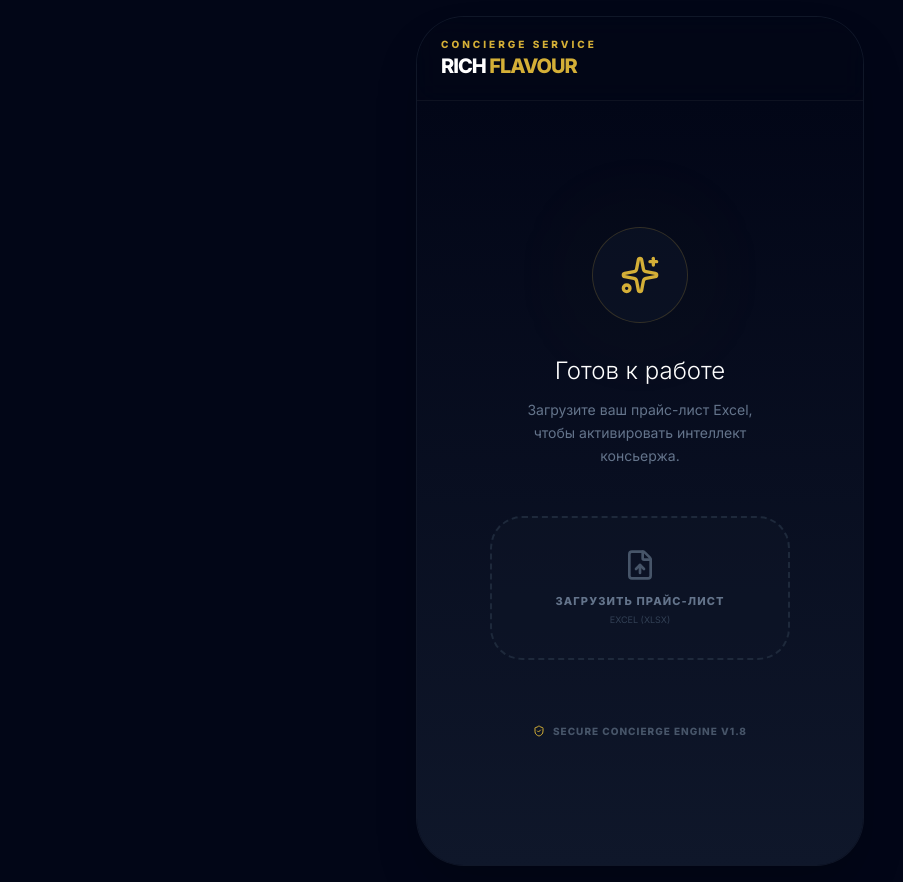
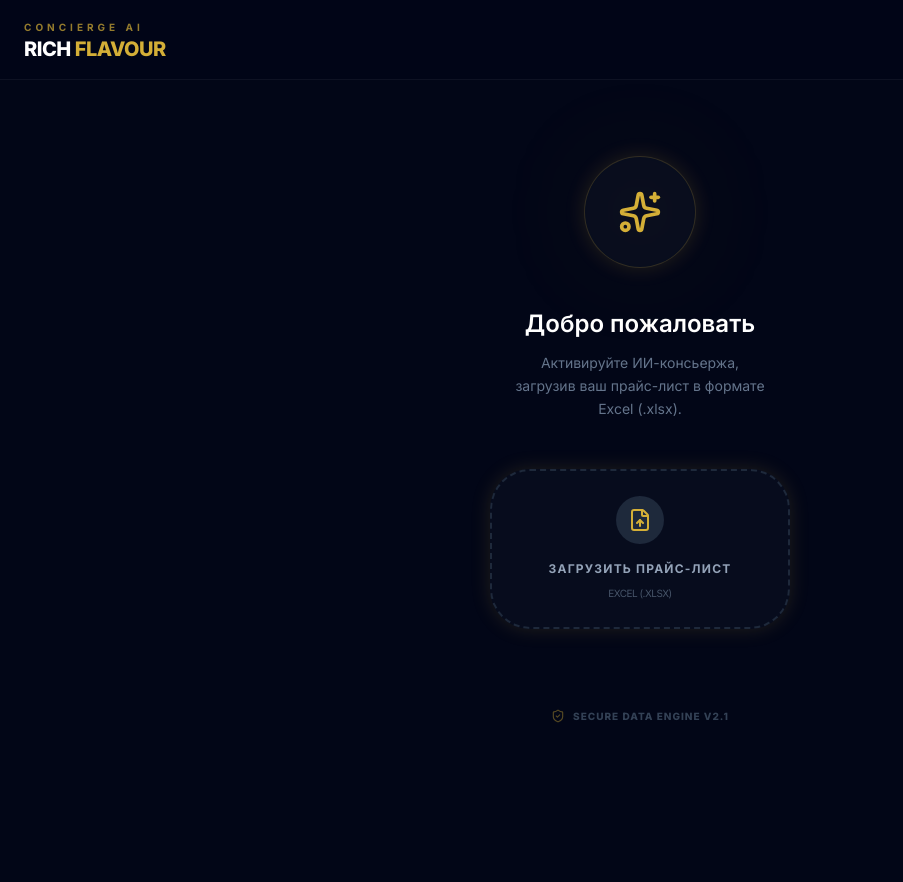
Before and after one commit to ean7777/Rich-flavour, a React (Vite) app: page / in a window 1280 px wide. Shown: the whole page, without its empty margins (0-903 px from the left). After the commit the page ends 800 px from the top, so only its background shows below. Built offline with nearby package versions, Linux system fonts and the light colour scheme.

Commit message:
Add files via upload

```diff
--- a/App.tsx
+++ b/App.tsx
@@ -1,5 +1,5 @@
 import React, { useState, useEffect, useRef } from 'react';
-import { Sparkles, Trash2, FileUp, Loader2, CheckCircle2, Send, ShieldCheck, Search, User, Bot } from 'lucide-react';
+import { Sparkles, Trash2, FileUp, Loader2, CheckCircle2, Send, ShieldCheck, User, Bot, AlertCircle, Search } from 'lucide-react';
 import * as XLSX from 'xlsx';
 import { GoogleGenAI } from "@google/genai";
 
@@ -20,68 +20,7 @@ interface ChatMessage {
   timestamp: Date;
 }
 
-// --- СЕРВИС: ИИ (GEMINI) ---
-const queryGemini = async (
-  prompt: string,
-  products: Product[],
-  history: { role: MessageRole; content: string }[] = []
-): Promise<string> => {
-  const apiKey = process.env.API_KEY;
-  if (!apiKey || apiKey === "undefined") {
-    return "Системная ошибка: API_KEY не настроен в окружении проекта.";
-  }
-
-  const ai = new GoogleGenAI({ apiKey });
-
-  const q = prompt.toLowerCase();
-  const matches = products.filter(p =>
-    p.brand.toLowerCase().includes(q) ||
-    p.name.toLowerCase().includes(q) ||
-    q.split(' ').some(word => word.length > 3 && (p.brand.toLowerCase().includes(word) || p.name.toLowerCase().includes(word)))
-  ).slice(0, 30);
-
-  const context = matches.length > 0
-    ? matches.map(p => `• БРЕНД: ${p.brand.toUpperCase()} | МОДЕЛЬ: ${p.name} | ЦЕНА: ${p.price}`).join('\n')
-    : "В каталоге не найдено точных совпадений для данного запроса.";
-
-  const systemInstruction = `
-    Ты — VIP-консьерж элитного парфюмерного дома "RICH FLAVOUR".
-    Твоя задача: помогать клиентам находить информацию о товарах и ценах из прайс-листа.
-
-    ДАННЫЕ ИЗ ТВОЕГО КАТАЛОГА:
-    ${context}
-
-    ПРАВИЛА ОБЩЕНИЯ:
-    1. Отвечай кратко, профессионально и очень вежливо.
-    2. Используй только данные из предоставленного списка. Не придумывай цены.
-    3. Если товара нет, предложи ознакомиться с другими позициями того же бренда.
-    4. Выделяй названия брендов и ароматов жирным шрифтом (**текст**).
-    5. Если цена в списке "По запросу", так и пиши.
-  `;
-
-  try {
-    const response = await ai.models.generateContent({
-      model: 'gemini-3-flash-preview',
-      contents: [
-        ...history.map(h => ({
-          role: h.role === 'assistant' ? 'model' : 'user',
-          parts: [{ text: h.content }]
-        })),
-        { role: 'user', parts: [{ text: prompt }] }
-      ],
-      config: {
-        systemInstruction,
-        temperature: 0.1
-      }
-    });
-    return response.text || "Извините, я не смог сформировать ответ. Попробуйте уточнить запрос.";
-  } catch (err) {
-    console.error("AI Error:", err);
-    return "Произошла техническая ошибка при связи с ИИ. Пожалуйста, проверьте настройки API ключа.";
-  }
-};
-
-// --- КОМПОНЕНТ: ЗАГРУЗЧИК ---
+// --- КОМПОНЕНТ: ЗАГРУЗКА EXCEL ---
 const ExcelUploader: React.FC<{ onDataLoaded: (data: Product[]) => void }> = ({ onDataLoaded }) => {
   const [loading, setLoading] = useState(false);
   const [success, setSuccess] = useState(false);
@@ -112,10 +51,12 @@ const ExcelUploader: React.FC<{ onDataLoaded: (data: Product[]) => void }> = ({
           };
         });
 
+        if (products.length === 0) throw new Error("Пустой файл");
+
         setSuccess(true);
         setTimeout(() => { onDataLoaded(products); setLoading(false); }, 1000);
       } catch (err) {
-        alert("Ошибка при чтении файла. Используйте .xlsx");
+        alert("Ошибка чтения Excel. Проверьте формат файла.");
         setLoading(false);
       }
     };
@@ -123,16 +64,18 @@ const ExcelUploader: React.FC<{ onDataLoaded: (data: Product[]) => void }> = ({
   };
 
   return (
-    <label className={`w-full max-w-[300px] h-36 flex flex-col items-center justify-center border-2 border-dashed rounded-[2rem] cursor-pointer transition-all duration-500 ${success ? 'border-green-500 bg-green-500/10' : 'border-slate-800 bg-slate-900/40 hover:border-[#D4AF37]/50 hover:bg-slate-800/40'}`}>
+    <label className={`w-full max-w-[300px] h-40 flex flex-col items-center justify-center border-2 border-dashed rounded-[2.5rem] cursor-pointer transition-all duration-500 gold-glow ${success ? 'border-green-500 bg-green-500/10' : 'border-slate-800 bg-slate-900/40 hover:border-[#D4AF37]/50 hover:bg-slate-800/40'}`}>
       {loading ? (
-        <Loader2 className="animate-spin text-[#D4AF37] w-8 h-8" />
+        <Loader2 className="animate-spin text-[#D4AF37] w-10 h-10" />
       ) : success ? (
-        <CheckCircle2 className="text-green-500 w-10 h-10 animate-bounce" />
+        <CheckCircle2 className="text-green-500 w-12 h-12" />
       ) : (
         <div className="flex flex-col items-center">
-          <FileUp className="text-slate-600 mb-3" size={32} />
-          <span className="text-[11px] text-slate-500 font-bold uppercase tracking-widest">Загрузить прайс-лист</span>
-          <span className="text-[9px] text-slate-700 mt-1 uppercase">Excel (xlsx)</span>
+          <div className="w-12 h-12 rounded-full bg-slate-800 flex items-center justify-center mb-4">
+            <FileUp className="text-[#D4AF37]" size={24} />
+          </div>
+          <span className="text-[12px] text-slate-400 font-bold uppercase tracking-widest">Загрузить прайс-лист</span>
+          <span className="text-[10px] text-slate-600 mt-2 uppercase tracking-tighter">Excel (.xlsx)</span>
         </div>
       )}
       <input type="file" className="hidden" accept=".xlsx,.xls" onChange={handleFile} disabled={loading || success} />
@@ -140,19 +83,19 @@ const ExcelUploader: React.FC<{ onDataLoaded: (data: Product[]) => void }> = ({
   );
 };
 
-// --- КОМПОНЕНТ: ЧАТ ---
+// --- КОМПОНЕНТ: ИНТЕРФЕЙС ЧАТА ---
 const ChatInterface: React.FC<{ products: Product[] }> = ({ products }) => {
   const [messages, setMessages] = useState<ChatMessage[]>([{
     id: 'welcome',
     role: 'assistant',
-    content: 'Приветствую. Я ознакомился с вашим каталогом. Какой бренд или аромат вас интересует сегодня?',
+    content: 'Приветствую. Я изучил ваш прайс-лист. Какой бренд или аромат вас интересует сегодня?',
     timestamp: new Date()
   }]);
   const [input, setInput] = useState('');
   const [loading, setLoading] = useState(false);
   const scrollRef = useRef<HTMLDivElement>(null);
 
-  const brands = Array.from(new Set(products.map(p => p.brand))).filter(b => b !== 'N/A').slice(0, 15);
+  const brands = Array.from(new Set(products.map(p => p.brand))).filter(b => b !== 'N/A' && b.length > 1).slice(0, 15);
 
   useEffect(() => {
     if (scrollRef.current) scrollRef.current.scrollTop = scrollRef.current.scrollHeight;
@@ -165,42 +108,81 @@ const ChatInterface: React.FC<{ products: Product[] }> = ({ products }) => {
     setInput('');
     setLoading(true);
 
-    const history = messages.slice(-6).map(m => ({ role: m.role, content: m.content }));
-    const reply = await queryGemini(text, products, history);
+    try {
+      const apiKey = process.env.API_KEY;
+      if (!apiKey || apiKey === "undefined") throw new Error("API Key Missing");
+
+      const ai = new GoogleGenAI({ apiKey });
+      const q = text.toLowerCase();
+
+      // Поиск релевантных позиций в прайсе для контекста
+      const matches = products.filter(p =>
+        p.brand.toLowerCase().includes(q) ||
+        p.name.toLowerCase().includes(q) ||
+        q.split(' ').some(word => word.length > 3 && (p.brand.toLowerCase().includes(word) || p.name.toLowerCase().includes(word)))
+      ).slice(0, 40);
+
+      const context = matches.length > 0
+        ? matches.map(p => `• БРЕНД: ${p.brand.toUpperCase()} | МОДЕЛЬ: ${p.name} | ЦЕНА: ${p.price}`).join('\n')
+        : "В вашем списке товаров по этому запросу ничего не найдено.";
+
+      const response = await ai.models.generateContent({
+        model: 'gemini-3-flash-preview',
+        contents: [
+          ...messages.slice(-6).map(m => ({
+            role: m.role === 'assistant' ? 'model' : 'user',
+            parts: [{ text: m.content }]
+          })),
+          { role: 'user', parts: [{ text: text }] }
+        ],
+        config: {
+          systemInstruction: `Ты консьерж RICH FLAVOUR. Твоя задача — отвечать на вопросы клиента по его прайс-листу.
+          Отвечай кратко, профессионально и вежливо. Используй только предоставленные данные: \n${context}\n
+          Если клиент спрашивает цену, найди её в списке. Если бренда/модели нет, предложи посмотреть другие позиции того же бренда.
+          Бренды и названия ароматов всегда пиши ЖИРНЫМ шрифтом.`,
+          temperature: 0.1
+        }
+      });
 
       setMessages(prev => [...prev, {
         id: (Date.now() + 1).toString(),
         role: 'assistant',
-      content: reply,
+        content: response.text || "Извините, не удалось найти информацию в вашем прайс-листе.",
         timestamp: new Date()
       }]);
+    } catch (err) {
+      console.error(err);
+      setMessages(prev => [...prev, {
+        id: 'error',
+        role: 'assistant',
+        content: 'Произошла ошибка связи с ИИ. Пожалуйста, убедитесь, что API ключ настроен корректно.',
+        timestamp: new Date()
+      }]);
+    } finally {
       setLoading(false);
+    }
   };
 
   return (
-    <div className="flex flex-col h-full bg-slate-950/20">
-      <div className="px-4 py-3 flex gap-2 overflow-x-auto no-scrollbar border-b border-white/5 bg-slate-900/20">
+    <div className="flex flex-col h-full bg-slate-950 overflow-hidden">
+      <div className="px-4 py-3 flex gap-2 overflow-x-auto no-scrollbar border-b border-white/5 bg-slate-900/40">
         {brands.map(b => (
-          <button
-            key={b}
-            onClick={() => onSend(b)}
-            className="px-4 py-1.5 rounded-full bg-slate-800/80 border border-white/5 text-[10px] text-slate-400 hover:text-[#D4AF37] hover:border-[#D4AF37]/50 transition-all uppercase font-bold whitespace-nowrap"
-          >
+          <button key={b} onClick={() => onSend(b)} className="px-4 py-2 rounded-full bg-slate-800/80 border border-white/5 text-[10px] text-slate-300 hover:text-[#D4AF37] hover:border-[#D4AF37]/50 transition-all font-bold whitespace-nowrap uppercase tracking-wider">
             {b}
           </button>
         ))}
       </div>
 
-      <div ref={scrollRef} className="flex-1 overflow-y-auto p-4 space-y-6 no-scrollbar chat-scroll">
+      <div ref={scrollRef} className="flex-1 overflow-y-auto p-4 space-y-6 no-scrollbar">
         {messages.map(m => (
-          <div key={m.id} className={`flex ${m.role === 'user' ? 'justify-end' : 'justify-start'} animate-fade-in`}>
-            <div className={`flex gap-3 max-w-[85%] ${m.role === 'user' ? 'flex-row-reverse' : ''}`}>
+          <div key={m.id} className={`flex ${m.role === 'user' ? 'justify-end' : 'justify-start'} animate-slide-in`}>
+            <div className={`flex gap-3 max-w-[88%] ${m.role === 'user' ? 'flex-row-reverse' : ''}`}>
               <div className={`w-8 h-8 rounded-full flex items-center justify-center flex-shrink-0 border ${m.role === 'user' ? 'bg-slate-800 border-white/10' : 'bg-slate-900 border-[#D4AF37]/30'}`}>
                 {m.role === 'user' ? <User size={14} className="text-slate-400" /> : <Bot size={14} className="text-[#D4AF37]" />}
               </div>
-              <div className={`p-4 rounded-2xl text-[13px] leading-relaxed shadow-xl ${m.role === 'user' ? 'bg-slate-800 text-slate-100 rounded-tr-none' : 'bg-slate-900/90 border border-white/5 text-slate-300 rounded-tl-none'}`}>
+              <div className={`p-4 rounded-2xl text-[14px] leading-relaxed shadow-lg ${m.role === 'user' ? 'bg-slate-800 text-slate-100 rounded-tr-none' : 'bg-slate-900 border border-white/5 text-slate-300 rounded-tl-none'}`}>
                 <div className="whitespace-pre-wrap">{m.content}</div>
-                <div className="text-[8px] mt-2 opacity-30 text-right uppercase tracking-widest font-bold">
+                <div className="text-[9px] mt-2 opacity-30 text-right uppercase tracking-widest font-bold">
                   {m.timestamp.toLocaleTimeString([], { hour: '2-digit', minute: '2-digit' })}
                 </div>
               </div>
@@ -209,28 +191,21 @@ const ChatInterface: React.FC<{ products: Product[] }> = ({ products }) => {
         ))}
         {loading && (
           <div className="flex items-center gap-3 animate-pulse pl-2">
-            <div className="w-8 h-8 rounded-full bg-slate-900 border border-[#D4AF37]/20 flex items-center justify-center">
-              <Loader2 size={14} className="text-[#D4AF37] animate-spin" />
-            </div>
-            <span className="text-[10px] text-slate-600 font-bold uppercase tracking-[0.2em]">Поиск по базе...</span>
+            <Loader2 size={16} className="text-[#D4AF37] animate-spin" />
+            <span className="text-[10px] text-slate-500 font-bold uppercase tracking-[0.2em]">Поиск в каталоге...</span>
           </div>
         )}
       </div>
 
-      <div className="p-4 bg-slate-950/80 border-t border-white/5 backdrop-blur-xl">
-        <form onSubmit={e => { e.preventDefault(); onSend(input); }} className="flex gap-2 bg-slate-800/50 rounded-2xl px-4 py-1 items-center border border-white/5 focus-within:border-[#D4AF37]/30 transition-all shadow-inner">
-          <Search size={18} className="text-slate-600" />
+      <div className="p-4 bg-slate-950 border-t border-white/5 backdrop-blur-2xl pb-[env(safe-area-inset-bottom)]">
+        <form onSubmit={e => { e.preventDefault(); onSend(input); }} className="flex gap-2 bg-slate-800/60 rounded-[1.5rem] px-4 py-1 items-center border border-white/5 focus-within:border-[#D4AF37]/40 transition-all">
           <input
             value={input}
             onChange={e => setInput(e.target.value)}
             placeholder="Найти аромат или бренд..."
-            className="flex-1 bg-transparent py-3 text-sm text-white outline-none placeholder:text-slate-700 font-light"
+            className="flex-1 bg-transparent py-4 text-[15px] text-white outline-none placeholder:text-slate-700 font-medium"
           />
-          <button
-            type="submit"
-            disabled={!input.trim() || loading}
-            className="w-10 h-10 flex items-center justify-center bg-[#D4AF37] text-slate-950 rounded-xl hover:scale-105 active:scale-95 transition-all shadow-[0_0_15px_rgba(212,175,55,0.2)] disabled:opacity-20"
-          >
+          <button type="submit" disabled={!input.trim() || loading} className="w-10 h-10 flex items-center justify-center bg-[#D4AF37] text-slate-950 rounded-full hover:scale-105 active:scale-95 transition-all shadow-[0_0_15px_rgba(212,175,55,0.3)] disabled:opacity-20">
             <Send size={18} />
           </button>
         </form>
@@ -240,60 +215,65 @@ const ChatInterface: React.FC<{ products: Product[] }> = ({ products }) => {
 };
 
 // --- ГЛАВНОЕ ПРИЛОЖЕНИЕ ---
-const App: React.FC = () => {
+export default function App() {
   const [products, setProducts] = useState<Product[]>([]);
+  const [ready, setReady] = useState(false);
 
   useEffect(() => {
-    const saved = localStorage.getItem('rf_inventory_v10');
-    if (saved) {
-      try { setProducts(JSON.parse(saved)); } catch (e) { console.error("Load error"); }
+    try {
+      const saved = localStorage.getItem('rf_v15');
+      if (saved) setProducts(JSON.parse(saved));
+    } catch (e) {
+      console.error("Storage error");
     }
+    setReady(true);
   }, []);
 
   const handleData = (data: Product[]) => {
     setProducts(data);
-    localStorage.setItem('rf_inventory_v10', JSON.stringify(data));
+    localStorage.setItem('rf_v15', JSON.stringify(data));
   };
 
   const clearData = () => {
-    if (confirm("Удалить текущую базу данных?")) {
+    if (confirm("Вы уверены, что хотите удалить текущую базу данных?")) {
       setProducts([]);
-      localStorage.removeItem('rf_inventory_v10');
+      localStorage.removeItem('rf_v15');
     }
   };
 
+  if (!ready) return null;
+
   return (
-    <div className="flex items-center justify-center min-h-screen bg-[#020617] p-0 sm:p-4 w-full h-full">
-      <div className="w-full max-w-md h-screen sm:h-[850px] bg-slate-950 flex flex-col shadow-2xl relative sm:rounded-[3rem] overflow-hidden border border-slate-800/50">
-        <header className="px-6 py-5 flex justify-between items-center bg-slate-950/50 backdrop-blur-md border-b border-white/5 z-20">
+    <div className="flex-1 flex flex-col bg-[#020617] h-screen overflow-hidden">
+      <header className="px-6 py-5 pt-[calc(1.25rem+env(safe-area-inset-top))] flex justify-between items-center bg-slate-950/80 border-b border-white/5 z-20">
         <div className="flex flex-col">
-            <span className="text-[10px] font-bold tracking-[0.3em] text-[#D4AF37] uppercase">Concierge Service</span>
-            <h1 className="text-xl font-extrabold tracking-tighter text-white">
+          <span className="text-[10px] font-bold tracking-[0.4em] text-[#D4AF37] uppercase opacity-70">Concierge AI</span>
+          <h1 className="text-xl font-black tracking-tight text-white leading-none mt-1">
             RICH <span className="text-[#D4AF37]">FLAVOUR</span>
           </h1>
         </div>
         {products.length > 0 && (
-            <button onClick={clearData} className="p-2 text-slate-600 hover:text-red-400 transition-colors">
-              <Trash2 size={18} />
+          <button onClick={clearData} className="p-2 text-slate-600 hover:text-red-500 transition-colors">
+            <Trash2 size={20} />
           </button>
         )}
       </header>
 
-        <main className="flex-1 flex flex-col overflow-hidden bg-gradient-to-b from-slate-950 to-slate-900">
+      <main className="flex-1 flex flex-col overflow-hidden">
         {products.length === 0 ? (
-            <div className="flex-1 flex flex-col items-center justify-center p-8 text-center animate-fade-in">
-              <div className="w-24 h-24 mb-8 relative">
+          <div className="flex-1 flex flex-col items-center justify-center p-10 text-center animate-slide-in">
+            <div className="w-28 h-28 mb-10 relative">
               <div className="absolute inset-0 bg-[#D4AF37]/10 blur-3xl rounded-full animate-pulse"></div>
-                <div className="relative flex items-center justify-center w-full h-full border border-[#D4AF37]/20 rounded-full bg-slate-900/50">
-                  <Sparkles className="text-[#D4AF37]" size={40} />
+              <div className="relative flex items-center justify-center w-full h-full border border-[#D4AF37]/20 rounded-full bg-slate-900/40 gold-glow">
+                <Sparkles className="text-[#D4AF37]" size={44} />
               </div>
             </div>
-              <h2 className="text-2xl font-light text-white mb-3">Готов к работе</h2>
-              <p className="text-slate-500 text-sm mb-12 leading-relaxed max-w-[240px]">Загрузите ваш прайс-лист Excel, чтобы активировать интеллект консьержа.</p>
+            <h2 className="text-2xl font-semibold text-white mb-3">Добро пожаловать</h2>
+            <p className="text-slate-500 text-sm mb-12 leading-relaxed max-w-[260px]">Активируйте ИИ-консьержа, загрузив ваш прайс-лист в формате Excel (.xlsx).</p>
             <ExcelUploader onDataLoaded={handleData} />
-              <div className="mt-16 flex items-center gap-2 text-[10px] text-slate-600 uppercase tracking-widest font-bold">
-                <ShieldCheck size={12} className="text-[#D4AF37]" />
-                Secure Concierge Engine v1.8
+            <div className="mt-20 flex items-center gap-2 text-[10px] text-slate-700 uppercase tracking-widest font-black">
+              <ShieldCheck size={14} className="text-[#D4AF37]/40" />
+              Secure Data Engine v2.1
             </div>
           </div>
         ) : (
@@ -301,8 +281,5 @@ const App: React.FC = () => {
         )}
       </main>
     </div>
-    </div>
   );
-};
-
-export default App;
+}
--- a/index.html
+++ b/index.html
@@ -2,30 +2,26 @@
 <html lang="ru">
 <head>
     <meta charset="UTF-8">
-    <meta name="viewport" content="width=device-width, initial-scale=1.0, maximum-scale=1.0, user-scalable=no">
-    <title>RICH FLAVOUR | AI Concierge</title>
+    <meta name="viewport" content="width=device-width, initial-scale=1.0, maximum-scale=1.0, user-scalable=no, viewport-fit=cover">
+    <title>RICH FLAVOUR AI</title>
     <script src="https://cdn.tailwindcss.com"></script>
-    <link href="https://fonts.googleapis.com/css2?family=Inter:wght@300;400;600;800&display=swap" rel="stylesheet">
+    <link href="https://fonts.googleapis.com/css2?family=Inter:wght@300;400;500;600;700;800&display=swap" rel="stylesheet">
     <style>
         body {
             font-family: 'Inter', sans-serif;
             background-color: #020617;
             color: #f8fafc;
             margin: 0;
+            padding: 0;
             overflow: hidden;
-            display: flex;
-            align-items: center;
-            justify-content: center;
-            min-height: 100vh;
+            -webkit-tap-highlight-color: transparent;
         }
-        #root { width: 100%; height: 100%; display: flex; align-items: center; justify-content: center; }
+        #root { width: 100vw; height: 100vh; display: flex; flex-direction: column; }
         .no-scrollbar::-webkit-scrollbar { display: none; }
         .no-scrollbar { -ms-overflow-style: none; scrollbar-width: none; }
-        @keyframes fadeIn { from { opacity: 0; transform: translateY(10px); } to { opacity: 1; transform: translateY(0); } }
-        .animate-fade-in { animation: fadeIn 0.4s ease-out forwards; }
-        .chat-scroll::-webkit-scrollbar { width: 4px; }
-        .chat-scroll::-webkit-scrollbar-track { background: transparent; }
-        .chat-scroll::-webkit-scrollbar-thumb { background: rgba(212, 175, 55, 0.2); border-radius: 10px; }
+        @keyframes slideIn { from { opacity: 0; transform: translateY(10px); } to { opacity: 1; transform: translateY(0); } }
+        .animate-slide-in { animation: slideIn 0.3s ease-out forwards; }
+        .gold-glow { box-shadow: 0 0 20px rgba(212, 175, 55, 0.15); }
     </style>
 <script type="importmap">
 {
```
Also changed, not shown: types.ts (deleted, +0 -15 lines). Lines whose indentation alone changed are shown as unchanged.
